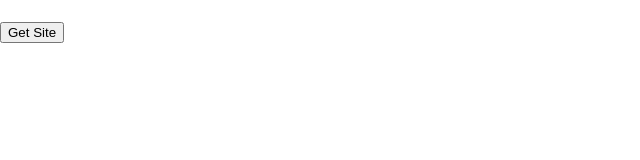
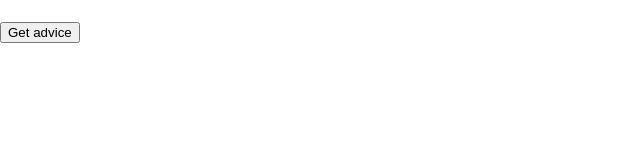
Before and after one commit to MelvinPeepers/react_lesson_one, a React (Create React App) app: page / in a window 1280 px wide. Shown: the top 160 px of the page, without its empty margins (0-640 px from the left). Built offline with nearby package versions, Linux system fonts and the light colour scheme.

Commit message:
first commit

```diff
--- a/src/App.js
+++ b/src/App.js
@@ -1,44 +1,43 @@
+import { useState } from "react";
+
+export default function App() {
+// Main Component
+// component is just a function
+// can return JSX
+const [advice, setAdvice] = useState("");
+
+async function getAdvice() {
+  const res = await fetch('https://api.adviceslip.com/advice');
+  const data = await res.json()
+  // console.log(data.slip.advice);
+  setAdvice(data.slip.advice);
+}
+// state is the most fundamental conscept of React
+// we create state
+return <div>
+  <h1>{advice}</h1>
+  <button onClick={getAdvice}>Get advice</button>
+</div>
+}
+
+
 // import { useState } from "react";
 
 // export default function App() {
 // // Main Component
 // // component is just a function
 // // can return JSX
-// const [advice, setAdvice] = useState("");
+// const [site, setSite] = useState("");
 
-// async function getAdvice() {
-//   const res = await fetch('https://api.adviceslip.com/advice');
+// async function getSite() {
+//   const res = await fetch('https://api.netlify.com/api/v1/sites/fea2e189-225d-4d95-928b-1f21f3c8b8b9');
 //   const data = await res.json()
-//   // console.log(data.slip.advice);
-//   setAdvice(data.slip.advice);
+//   setSite(data);
 // }
 // // state is the most fundamental conscept of React
 // // we create state
 // return <div>
-//   <h1>{advice}</h1>
-//   <button onClick={getAdvice}>Get advice</button>
+//   <h1>{site}</h1>
+//   <button onClick={getSite}>Get Site</button>
 // </div>
 // }
-
-
-import { useState } from "react";
-
-export default function App() {
-// Main Component
-// component is just a function
-// can return JSX
-const [site, setSite] = useState("");
-
-async function getSite() {
-  const res = await fetch('https://api.netlify.com/api/v1/sites/fea2e189-225d-4d95-928b-1f21f3c8b8b9');
-  const data = await res.json()
-  console.log(data);
-  setSite(data);
-}
-// state is the most fundamental conscept of React
-// we create state
-return <div>
-  <h1>{site}</h1>
-  <button onClick={getSite}>Get Site</button>
-</div>
-}
```
